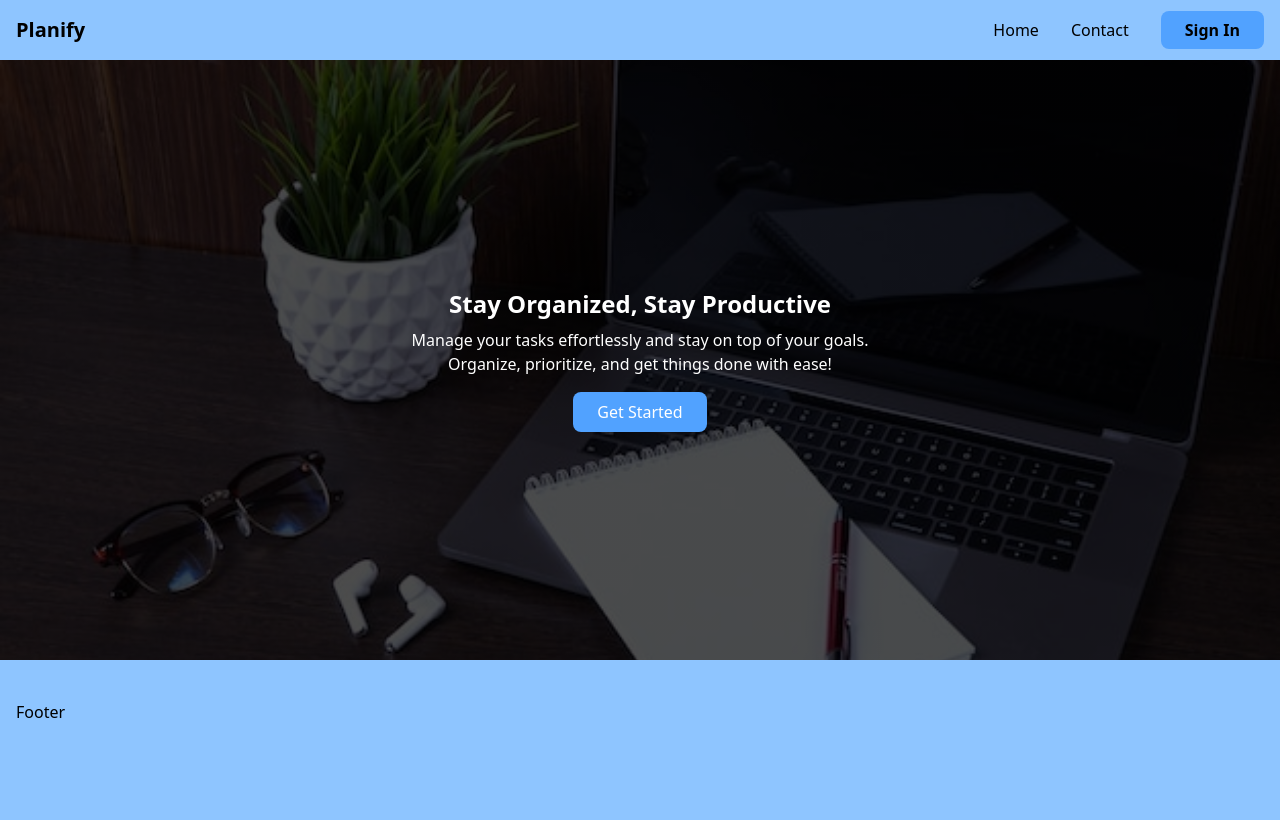
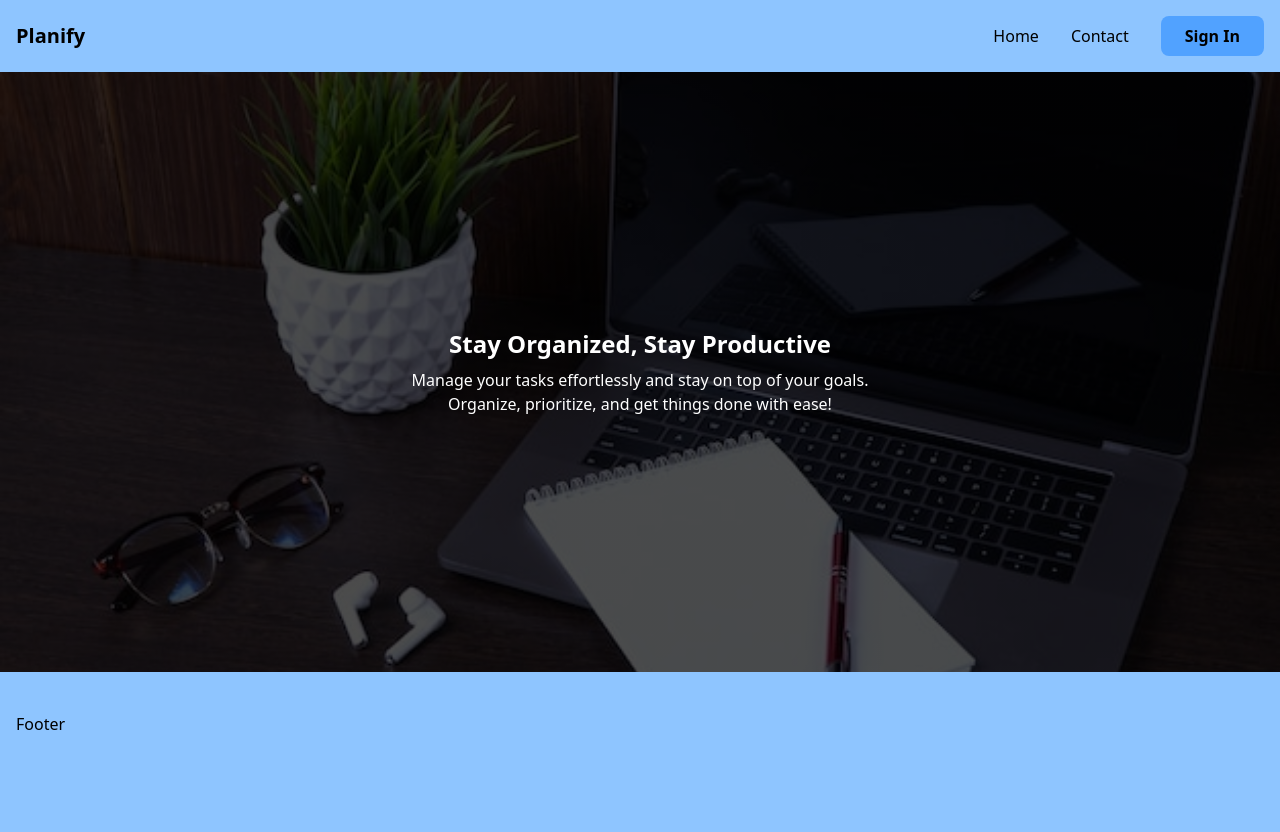
Before and after one commit to adnanakhlasofficial/todo-client, a React (Vite) app: page / in a window 1280 px wide. Built offline with nearby package versions, Linux system fonts and the light colour scheme; no server answers.

Commit message:
implemented google login

```diff
--- a/src/components/Home/Banner/Banner.jsx
+++ b/src/components/Home/Banner/Banner.jsx
@@ -1,8 +1,4 @@
-import { useNavigate } from 'react-router-dom';
-
 const Banner = () => {
-  const navigate = useNavigate();
-
   return (
     <section
       className='min-h-[75vh] !bg-no-repeat !bg-cover !bg-center text-white flex justify-center items-center flex-col gap-4'
@@ -17,14 +13,6 @@ const Banner = () => {
           Organize, prioritize, and get things done with ease!
         </p>
       </div>
-      <div>
-        <button
-          onClick={() => navigate('/singin')}
-          className='bg-blue-400 px-6 py-2 rounded-lg cursor-pointer'
-        >
-          Get Started
-        </button>
-      </div>
     </section>
   );
 };
--- a/src/components/Shared/Navbar/Navbar.jsx
+++ b/src/components/Shared/Navbar/Navbar.jsx
@@ -1,6 +1,15 @@
+import { useContext } from 'react';
 import { Link, NavLink } from 'react-router-dom';
+import { AuthContext } from '../../../Provider/AuthProvider';
 
 const Navbar = () => {
+  const { googleLogin } = useContext(AuthContext);
+
+  async function googleSingIn() {
+    const { user } = await googleLogin();
+    console.log(user);
+  }
+
   return (
     <nav className='container mx-auto px-4 flex justify-between items-center py-4'>
       <div>
@@ -17,12 +26,12 @@ const Navbar = () => {
             <NavLink to='/'>Contact</NavLink>
           </li>
           <li>
-            <Link
-              className='px-6 py-2 rounded-lg font-semibold bg-blue-400'
-              to='/singin'
+            <button
+              className='px-6 py-2 rounded-lg font-semibold bg-blue-400 hover:bg-blue-500 transition duration-300 hover:cursor-pointer '
+              onClick={googleSingIn}
             >
               Sign In
-            </Link>
+            </button>
           </li>
         </ul>
       </div>
--- a/src/layouts/MainLayout.jsx
+++ b/src/layouts/MainLayout.jsx
@@ -8,7 +8,7 @@ const MainLayout = () => {
       <header className='bg-blue-300'>
         <Navbar />
       </header>
-      <main className='min-h-[calc(100vh-20.75rem)]'>
+      <main className='min-h-[calc(100vh-14.5rem)]'>
         <Outlet />
       </main>
       <footer className='min-h-40 bg-blue-300'>
```
